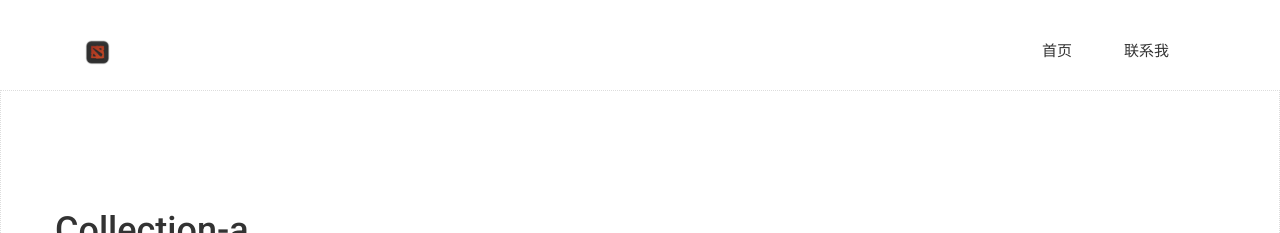
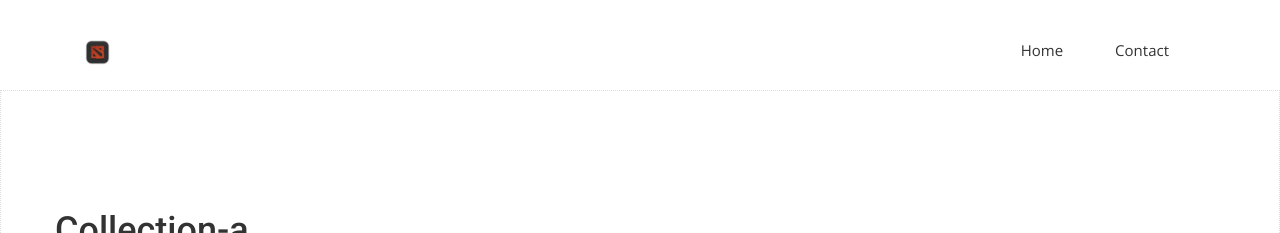
Before and after one commit to shuohanr/back.shuohanr.github.io, a Jekyll site: the page built from _posts/2017-09-24-collection-a.md, in a window 1280 px wide and 900 px high. Shown: the top 233 px of the window. Built offline with Jekyll 4.4.1, drawn with Linux system fonts in a browser that asks for light colours; nearby versions of some CDN libraries; some web fonts are replaced.

```diff
--- a/_includes/header.html
+++ b/_includes/header.html
@@ -21,11 +21,11 @@
             <!-- Collect the nav links, forms, and other content for toggling -->
             <div class="collapse navbar-collapse" id="bs-example-navbar-collapse-1">
               <ul class="nav navbar-nav navbar-right">
-                <li><a href="{{ site.baseurl }}/">首页</a></li>
+                <li><a href="{{ site.baseurl }}/">Home</a></li>
                 <!--
                 <li><a href="{{ site.baseurl }}/collection">作品集</a></li>
                 -->
-                <li><a href="{{ site.baseurl }}/contact">联系我</a></li>
+                <li><a href="{{ site.baseurl }}/contact">Contact</a></li>
               </ul>
             </div><!-- /.navbar-collapse -->
           </div><!-- /.container-fluid -->
--- a/_posts/2017-09-24-collection-a.md
+++ b/_posts/2017-09-24-collection-a.md
@@ -7,10 +7,8 @@
 
 ![img-0](/img/collection-a/img-0.jpg)
 
----
 
 ![img-1](/img/collection-a/img-1.jpg)
 
----
 
 ![img-2](/img/collection-a/img-2.jpg)
```
